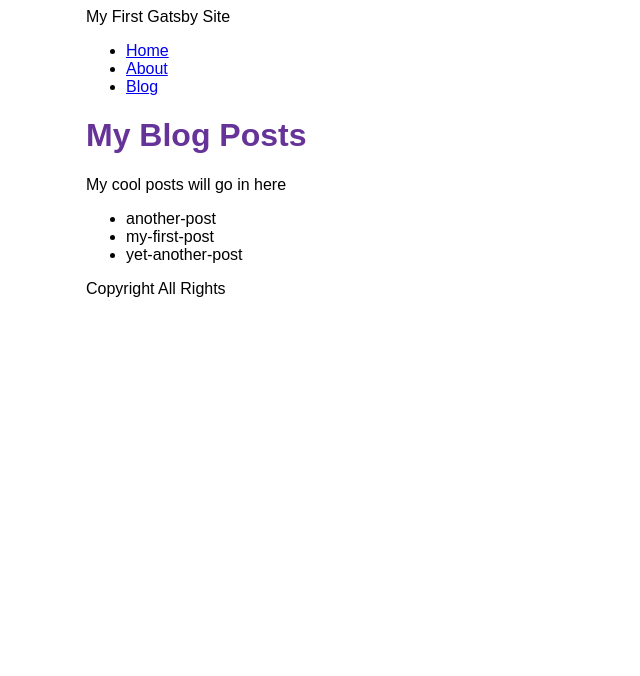
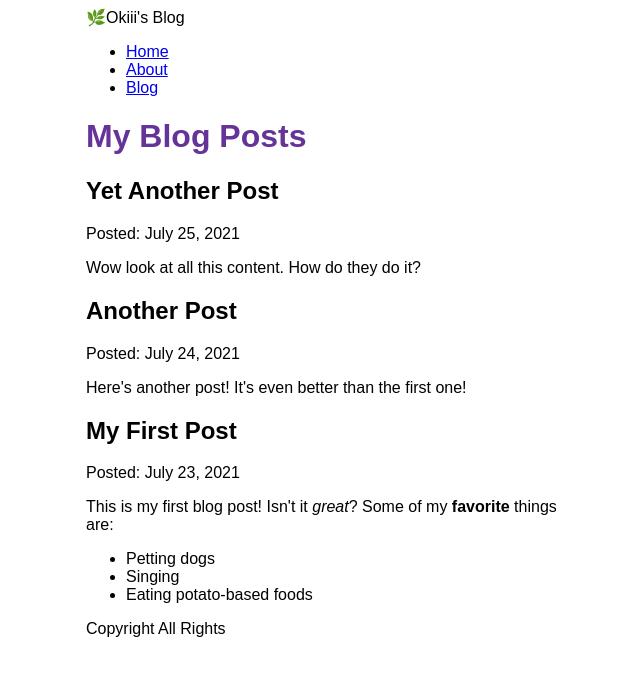
Before and after one commit to Ga-ok/my_blog_2022, a Gatsby site: page /blog in a window 1280 px wide. Shown: the whole page, without its empty margins (304-944 px from the left). Built offline with nearby package versions, Linux system fonts and the light colour scheme; Gatsby itself is replaced by a stand-in of ours.

Commit message:
Blog 글 목록에서 내용 표시

```diff
--- a/gatsby-config.js
+++ b/gatsby-config.js
@@ -1,6 +1,6 @@
 module.exports = {
   siteMetadata: {
-    title: "My First Gatsby Site",
+    title: "🌿Okiii's Blog",
   },
   plugins: [
     "gatsby-plugin-image",
--- a/src/pages/blog.js
+++ b/src/pages/blog.js
@@ -1,13 +1,19 @@
 import React from "react";
 import Layout from "../components/Layout";
 import { graphql, useStaticQuery } from "gatsby";
+import { MDXRenderer } from "gatsby-plugin-mdx";
 
 function BlogPage() {
   const data = useStaticQuery(graphql`
     query {
-      allFile {
+      allMdx(sort: { fields: frontmatter___date, order: DESC }) {
         nodes {
-          name
+          frontmatter {
+            date(formatString: "MMMM D, YYYY")
+            title
+          }
+          id
+          body
         }
       }
     }
@@ -15,13 +21,13 @@
 
   return (
     <Layout pageTitle="My Blog Posts">
-      <p>My cool posts will go in here</p>
-
-      <ul>
-        {data.allFile.nodes.map((node) => (
-          <li key={node.name}>{node.name}</li>
-        ))}
-      </ul>
+      {data.allMdx.nodes.map((node) => (
+        <article key={node.id}>
+          <h2>{node.frontmatter.title}</h2>
+          <p>Posted: {node.frontmatter.date}</p>
+          <MDXRenderer>{node.body}</MDXRenderer>
+        </article>
+      ))}
     </Layout>
   );
 }
```
